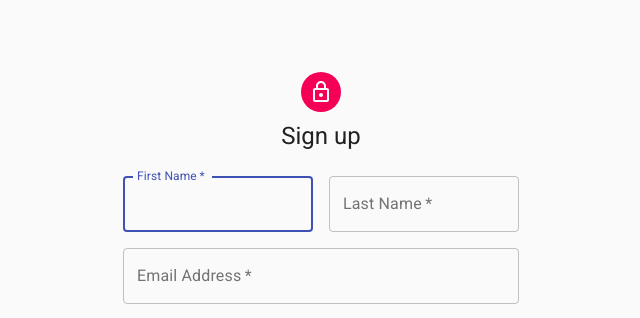
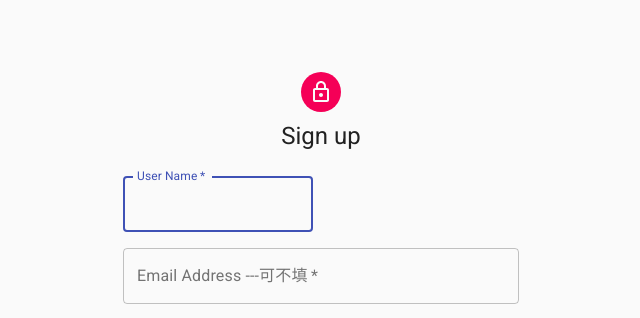
Before and after one commit to Chamaleaon/forum, a React (Create React App) app in the folder ws/forum-app/: page /signup in a window 1280 px wide. Shown: the top 318 px of the page, without its empty margins (319-959 px from the left). Built offline with nearby package versions, Linux system fonts and the light colour scheme.

Commit message:
'ws-登录注册完成待测试接口'

```diff
--- a/ws/forum-app/package.json
+++ b/ws/forum-app/package.json
@@ -38,5 +38,6 @@
       "last 1 firefox version",
       "last 1 safari version"
     ]
-  }
+  },
+  "proxy": "http://localhost:5000"
 }
--- /dev/null
+++ b/ws/forum-app/src/api/userSign.js
@@ -0,0 +1,30 @@
+export function signIn(data) {
+  fetch("/user/login", {
+    body: JSON.stringify(data),
+    method: "POST",
+    headers: {
+      'content-type': 'multipart/form-data'
+    },
+  })
+    .then((res) => {
+      return res.json();
+    })
+    .catch((err) => {
+      console.error(err)
+    });
+}
+
+
+export function signUp(data){
+  fetch("/user/register",{
+    body:JSON.stringify(data),
+    method:"POST",
+    headers: {
+      'content-type': 'application/json'
+    },
+  }).then((res)=>{
+    return res.json()
+  }).catch(err=>{
+    console.error(err)
+  })
+}
--- a/ws/forum-app/src/pages/LoginAndRegister/SignIn/index.jsx
+++ b/ws/forum-app/src/pages/LoginAndRegister/SignIn/index.jsx
@@ -1,29 +1,30 @@
-import React from 'react';
-import Avatar from '@material-ui/core/Avatar';
-import Button from '@material-ui/core/Button';
-import CssBaseline from '@material-ui/core/CssBaseline';
-import TextField from '@material-ui/core/TextField';
-import FormControlLabel from '@material-ui/core/FormControlLabel';
-import Checkbox from '@material-ui/core/Checkbox';
+import React, { useState } from "react";
+import Avatar from "@material-ui/core/Avatar";
+import Button from "@material-ui/core/Button";
+import CssBaseline from "@material-ui/core/CssBaseline";
+import TextField from "@material-ui/core/TextField";
+import FormControlLabel from "@material-ui/core/FormControlLabel";
+import Checkbox from "@material-ui/core/Checkbox";
 // import Link from '@material-ui/core/Link';
-import Grid from '@material-ui/core/Grid';
-import Box from '@material-ui/core/Box';
-import LockOutlinedIcon from '@material-ui/icons/LockOutlined';
-import Typography from '@material-ui/core/Typography';
-import { makeStyles } from '@material-ui/core/styles';
-import Container from '@material-ui/core/Container';
+import Grid from "@material-ui/core/Grid";
+import Box from "@material-ui/core/Box";
+import LockOutlinedIcon from "@material-ui/icons/LockOutlined";
+import Typography from "@material-ui/core/Typography";
+import { makeStyles } from "@material-ui/core/styles";
+import Container from "@material-ui/core/Container";
 
-import {Link} from 'react-router-dom'
+import { Link } from "react-router-dom";
+import { signIn } from "../../../api/userSign";
 
 function Copyright() {
   return (
     <Typography variant="body2" color="textSecondary" align="center">
-      {'Copyright © '}
-      <Link color="inherit" href="https://material-ui.com/" to="/" >
+      {"Copyright © "}
+      <Link color="inherit" href="https://material-ui.com/" to="/">
         Your Website
-      </Link>{' '}
+      </Link>{" "}
       {new Date().getFullYear()}
-      {'.'}
+      {"."}
     </Typography>
   );
 }
@@ -31,16 +32,16 @@ function Copyright() {
 const useStyles = makeStyles((theme) => ({
   paper: {
     marginTop: theme.spacing(8),
-    display: 'flex',
-    flexDirection: 'column',
-    alignItems: 'center',
+    display: "flex",
+    flexDirection: "column",
+    alignItems: "center",
   },
   avatar: {
     margin: theme.spacing(1),
     backgroundColor: theme.palette.secondary.main,
   },
   form: {
-    width: '100%', // Fix IE 11 issue.
+    width: "100%", // Fix IE 11 issue.
     marginTop: theme.spacing(1),
   },
   submit: {
@@ -50,6 +51,24 @@ const useStyles = makeStyles((theme) => ({
 
 export default function SignIn() {
   const classes = useStyles();
+
+  let [username, setUsername] = useState("");
+  let [password, setPassword] = useState("");
+
+  const handleUsernameChange = (e) => {
+    setUsername(e.target.value);
+  };
+
+  const handlePasswordChange = (e) => {
+    setPassword(e.target.value);
+  };
+
+  const handleSignIn = () => {
+    signIn({
+      username,
+      password,
+    });
+  };
 
   return (
     <Container component="main" maxWidth="xs">
@@ -67,11 +86,12 @@ export default function SignIn() {
             margin="normal"
             required
             fullWidth
-            id="email"
-            label="Email Address"
-            name="email"
+            id="username"
+            label="username"
+            name="username"
             autoComplete="email"
             autoFocus
+            onChange={handleUsernameChange}
           />
           <TextField
             variant="outlined"
@@ -83,17 +103,18 @@ export default function SignIn() {
             type="password"
             id="password"
             autoComplete="current-password"
+            onChange={handlePasswordChange}
           />
           <FormControlLabel
             control={<Checkbox value="remember" color="primary" />}
             label="Remember me"
           />
           <Button
-            type="submit"
             fullWidth
             variant="contained"
             color="primary"
             className={classes.submit}
+            onClick={handleSignIn}
           >
             Sign In
           </Button>
--- a/ws/forum-app/src/pages/LoginAndRegister/SignUp/index.jsx
+++ b/ws/forum-app/src/pages/LoginAndRegister/SignUp/index.jsx
@@ -1,4 +1,4 @@
-import React from "react";
+import React,{useState} from "react";
 import Avatar from "@material-ui/core/Avatar";
 import Button from "@material-ui/core/Button";
 import CssBaseline from "@material-ui/core/CssBaseline";
@@ -14,6 +14,8 @@ import { makeStyles } from "@material-ui/core/styles";
 import Container from "@material-ui/core/Container";
 
 import {Link} from 'react-router-dom'
+
+import {signUp} from '../../../api/userSign'
 
 function Copyright() {
   return (
@@ -51,6 +53,27 @@ const useStyles = makeStyles((theme) => ({
 export default function SignUp() {
   const classes = useStyles();
 
+  let [name,setName] = useState('')
+  let [password,setPassword] = useState('')
+
+  const handleNameChange = (e)=>{
+    setName(e.target.value)
+  }
+  const handlePasswordChange = (e)=>{
+    setPassword(e.target.value)
+  }
+
+  const handleSignUp = ()=>{
+    // "email":"356@qq.com",
+    // "homePage":"howay.site"
+    signUp({
+      name,
+      password,
+      email:"356@qq.com",
+      homePage:"howay.site",
+    })
+  }
+
   return (
     <Container component="main" maxWidth="xs">
       <CssBaseline />
@@ -66,24 +89,14 @@ export default function SignUp() {
             <Grid item xs={12} sm={6}>
               <TextField
                 autoComplete="fname"
-                name="firstName"
+                name="username"
                 variant="outlined"
                 required
                 fullWidth
-                id="firstName"
-                label="First Name"
+                id="username"
+                label="User Name"
                 autoFocus
-              />
-            </Grid>
-            <Grid item xs={12} sm={6}>
-              <TextField
-                variant="outlined"
-                required
-                fullWidth
-                id="lastName"
-                label="Last Name"
-                name="lastName"
-                autoComplete="lname"
+                onChange = {handleNameChange}
               />
             </Grid>
             <Grid item xs={12}>
@@ -92,7 +105,7 @@ export default function SignUp() {
                 required
                 fullWidth
                 id="email"
-                label="Email Address"
+                label="Email Address ---可不填"
                 name="email"
                 autoComplete="email"
               />
@@ -107,6 +120,7 @@ export default function SignUp() {
                 type="password"
                 id="password"
                 autoComplete="current-password"
+                onChange={handlePasswordChange}
               />
             </Grid>
             <Grid item xs={12}>
@@ -117,11 +131,11 @@ export default function SignUp() {
             </Grid>
           </Grid>
           <Button
-            type="submit"
             fullWidth
             variant="contained"
             color="primary"
             className={classes.submit}
+            onClick = {handleSignUp}
           >
             Sign Up
           </Button>
```
Also changed, not shown: 1 other file (tests, documents, lock files or other folders).
